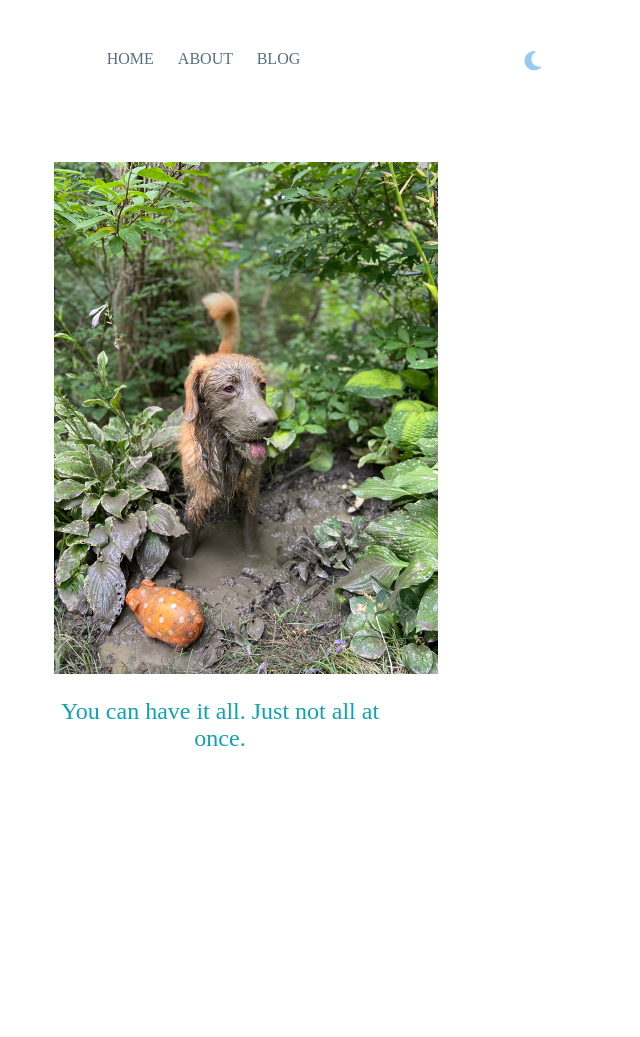
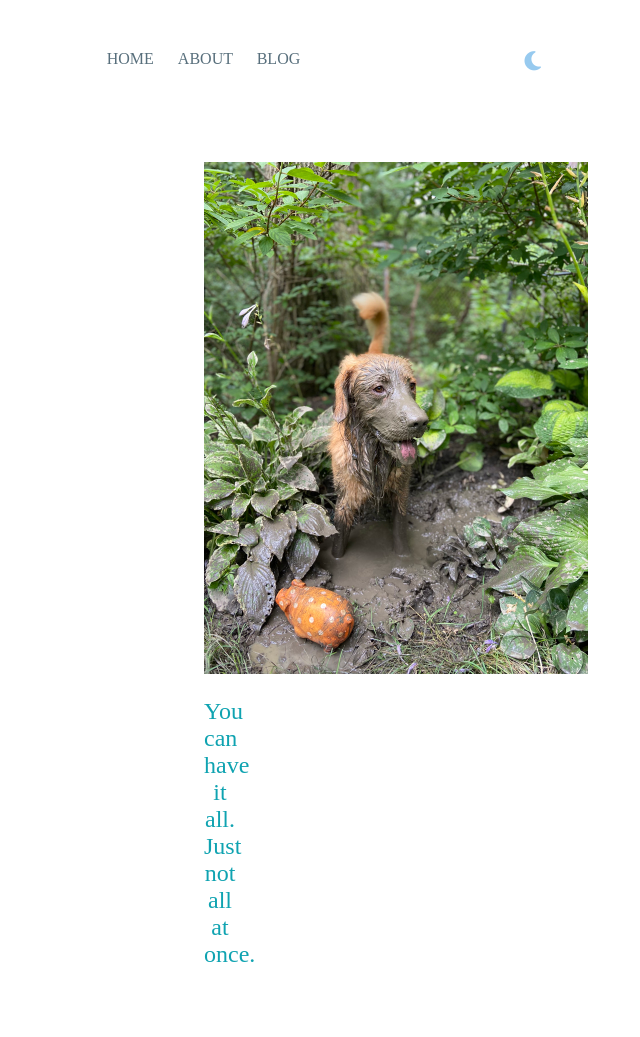
Before and after one commit to vaishnavisen/vaishnavisen.github.io, a Jekyll site: the page built from index.html, in a window 1280 px wide. Shown: the whole page, without its empty margins (420-1060 px from the left). Built offline with Jekyll 4.4.1, drawn with Linux system fonts in a browser that asks for light colours; nearby versions of some CDN libraries; before the commit the page ends 900 px from its top, so only the background shows below that.

Commit message:
Add page margin to default layout

```diff
--- a/_layouts/default.html
+++ b/_layouts/default.html
@@ -9,6 +9,6 @@
   </head>
   <body>
     {% include navigation.html %}
-    {{ content }}
+    <div id="page_margin"> {{ content }} </div>
   </body>
 </html>
```
